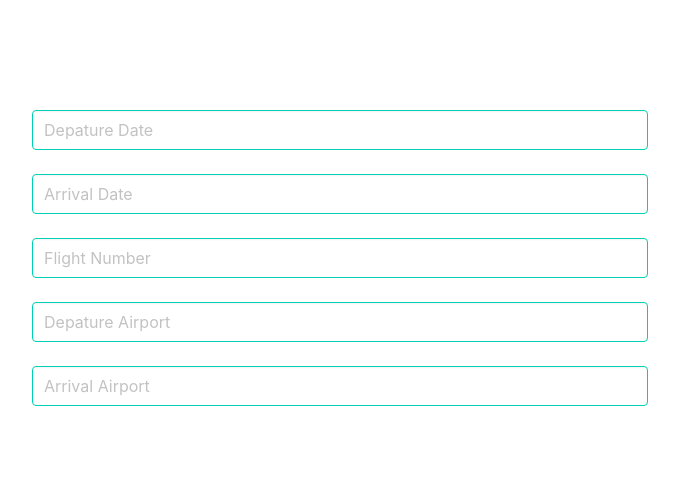
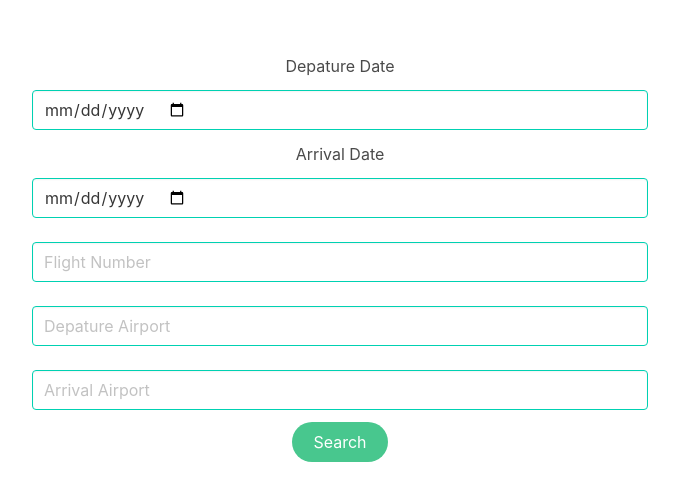
Before and after one commit to DomSpadafora/Alt-F404-Travel-Assistant, a plain HTML site: page index.html in a window 1280 px wide. Shown: the part 142-642 px from the top of the page, without its empty margins (300-979 px from the left). Drawn offline with nearby package versions, Linux system fonts and the light colour scheme.

Commit message:
add calender input on main page, still need to style

```diff
--- a/assets/js/script.js
+++ b/assets/js/script.js
@@ -0,0 +1,11 @@
+
+
+       ////Bulma Calender Functionality/////
+// To access to bulmaCalendar instance of an element
+var element = document.querySelector('#my-element');
+if (element) {
+	// bulmaCalendar instance is available as element.bulmaCalendar
+	element.bulmaCalendar.on('select', function(datepicker) {
+		console.log(datepicker.data.value());
+	});
+}
--- a/index.html
+++ b/index.html
@@ -11,11 +11,13 @@
 </head>
 <body>
     <div class="hero is-flex is-flex-direction-column is-align-items-center is-justify-content-center is-fullheight">
+            <label class="help-text ">Depature Date</label>
         <div class="column is-half">
-            <input class="input is-primary" type="text" placeholder="Depature Date">
+            <input class="input is-primary demo"  type="date" placeholder="Depature Date">
         </div>
+            <label class="help-text">Arrival Date</label>
         <div class="column is-half">
-            <input class="input is-primary" type="text" placeholder="Arrival Date">
+            <input class="input is-primary" type="date" placeholder="Arrival Date">
         </div>
         <div class="column is-half">
             <input class="input is-primary" type="text" placeholder="Flight Number">
@@ -26,6 +28,10 @@
         <div class="column is-half">
             <input class="input is-primary" type="text" placeholder="Arrival Airport">
         </div>
-      </div>
+            <button class="button is-success is-rounded">Search</button>
+        </div>
+    </div>
+
+      <script src="./assets/js/script.js"></script>
 </body>
 </html>
```
Also changed, not shown: assets/css/style.css (line endings or trailing spaces).
